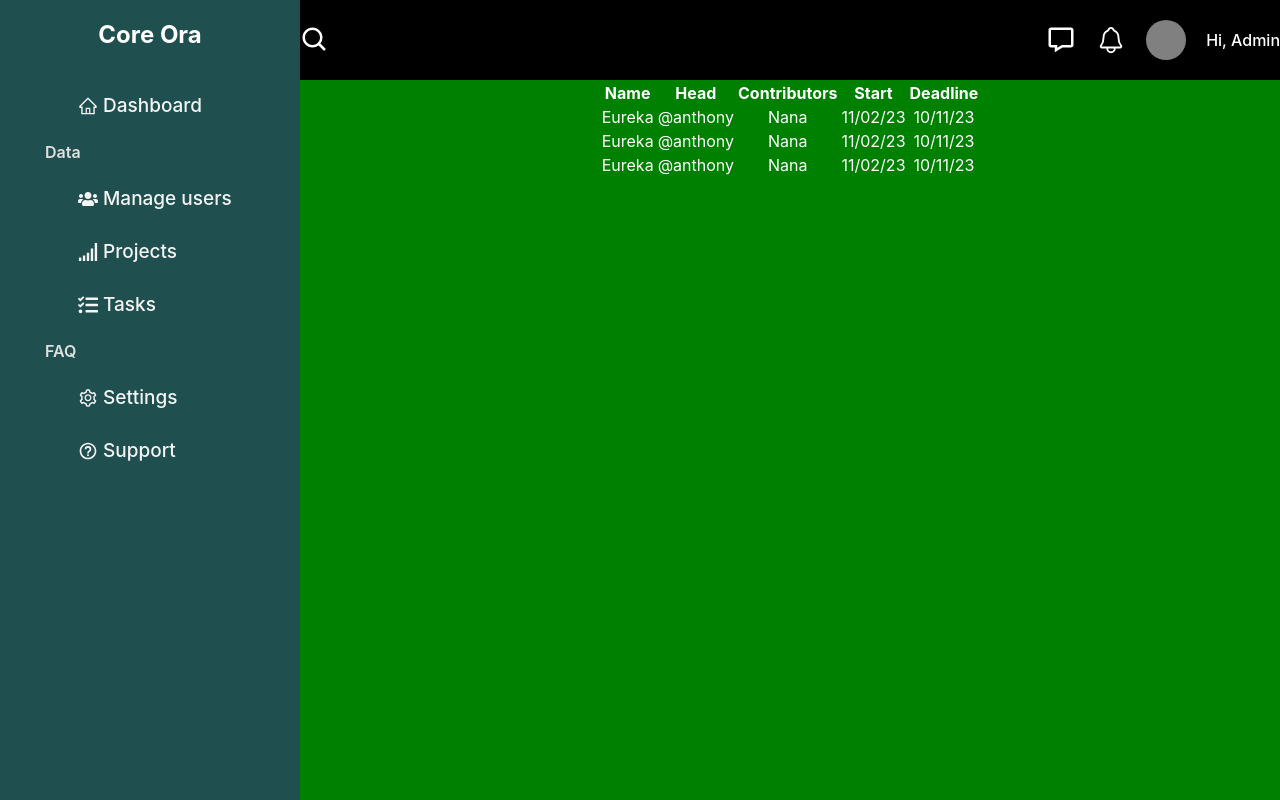
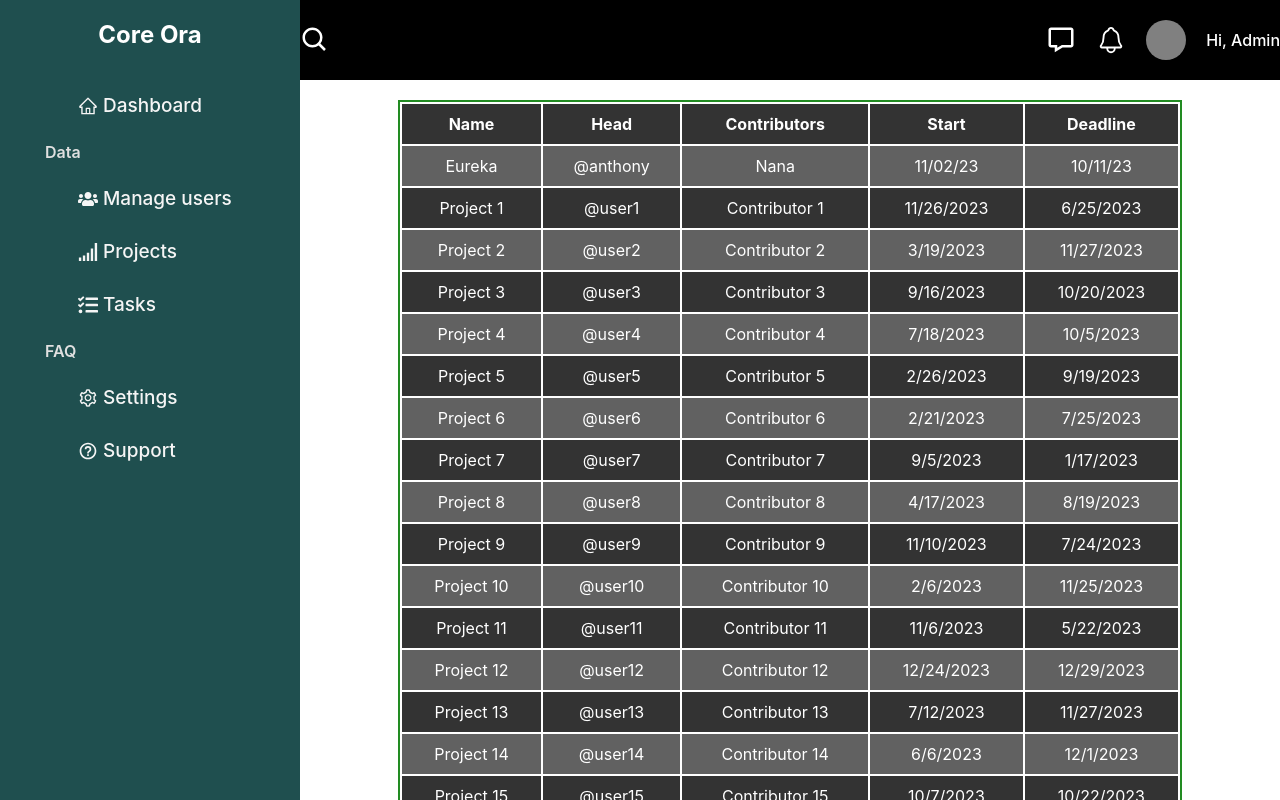
Before and after one commit to nkyeboahasuama/core-ora, a React (Create React App) app: page /projects in a window 1280 px wide. Built offline with nearby package versions, Linux system fonts and the light colour scheme.

Commit message:
Added project table

```diff
--- a/src/ui/Home.styled.ts
+++ b/src/ui/Home.styled.ts
@@ -4,6 +4,6 @@ export const HomeStyled = styled.div`
   display: flex;
   height: 100%;
   width: 100%;
-  background-color: aliceblue;
+  /* background-color: aliceblue; */
   color: red;
 `;
--- a/src/ui/pages/Projects/Projects.styles.ts
+++ b/src/ui/pages/Projects/Projects.styles.ts
@@ -4,7 +4,7 @@ import { BodyContainer } from "../../shared-components/atoms/container/Container
 export const ProjectContainer = styled(BodyContainer)`
   flex-direction: column;
   justify-content: start;
-  background-color: green;
+  /* background-color: green; */
   height: calc(100vh - 80px);
   width: calc(100vw - 300px);
   overflow-y: auto;
--- a/src/ui/pages/Projects/Projects.tsx
+++ b/src/ui/pages/Projects/Projects.tsx
@@ -1,43 +1,50 @@
 import React from "react";
 import { BodyContainer } from "../../shared-components/atoms/container/Container.styled";
 import { ProjectContainer } from "./Projects.styles";
+import tableData from "../../utils/randomProjects";
+
+const cellPadding = "10px";
+
+const cellStyle = {
+  padding: cellPadding,
+  color: "white",
+};
 
 const Projects = () => {
   return (
     <ProjectContainer>
-      <BodyContainer>
-        <table>
-          <thead style={{ fontWeight: 700 }}>
+      <BodyContainer width="100%" padding="20px 0">
+        <table
+          style={{
+            border: "2px solid forestgreen",
+            width: "80%",
+            color: "white",
+          }}
+        >
+          <thead style={{ fontWeight: 700, background: "#333" }}>
             <tr>
-              <td>Name</td>
-              <td>Head</td>
-              <td>Contributors</td>
-              <td>Start</td>
-              <td>Deadline</td>
+              <th style={cellStyle}>Name</th>
+              <th style={cellStyle}>Head</th>
+              <th style={cellStyle}>Contributors</th>
+              <th style={cellStyle}>Start</th>
+              <th style={cellStyle}>Deadline</th>
             </tr>
           </thead>
           <tbody>
-            <tr>
-              <td>Eureka</td>
-              <td>@anthony</td>
-              <td>Nana</td>
-              <td>11/02/23</td>
-              <td>10/11/23</td>
-            </tr>
-            <tr>
-              <td>Eureka</td>
-              <td>@anthony</td>
-              <td>Nana</td>
-              <td>11/02/23</td>
-              <td>10/11/23</td>
-            </tr>
-            <tr>
-              <td>Eureka</td>
-              <td>@anthony</td>
-              <td>Nana</td>
-              <td>11/02/23</td>
-              <td>10/11/23</td>
-            </tr>
+            {tableData.map((data, index) => (
+              <tr
+                key={data.Name}
+                style={{
+                  background: index % 2 === 0 ? "#616161" : "#333",
+                }}
+              >
+                <td style={cellStyle}>{data.Name} </td>
+                <td style={cellStyle}>{data.Head} </td>
+                <td style={cellStyle}>{data.Contributors} </td>
+                <td style={cellStyle}>{data.Start} </td>
+                <td style={cellStyle}>{data.Deadline} </td>
+              </tr>
+            ))}
           </tbody>
         </table>
       </BodyContainer>
--- /dev/null
+++ b/src/ui/utils/randomProjects.ts
@@ -0,0 +1,39 @@
+function generateRandomDate() {
+  const start = new Date(2023, 0, 1); // January 1, 2023
+  const end = new Date(2023, 11, 31); // December 31, 2023
+  const randomDate = new Date(
+    start.getTime() + Math.random() * (end.getTime() - start.getTime())
+  );
+  return `${
+    randomDate.getMonth() + 1
+  }/${randomDate.getDate()}/${randomDate.getFullYear()}`;
+}
+
+const tableData = [
+  {
+    Name: "Eureka",
+    Head: "@anthony",
+    Contributors: "Nana",
+    Start: "11/02/23",
+    Deadline: "10/11/23",
+  },
+];
+
+// Generate 20 more objects with random data
+for (let i = 0; i < 20; i++) {
+  const randomName = `Project ${i + 1}`;
+  const randomHead = `@user${i + 1}`;
+  const randomContributor = `Contributor ${i + 1}`;
+  const randomStartDate = generateRandomDate();
+  const randomDeadline = generateRandomDate();
+
+  tableData.push({
+    Name: randomName,
+    Head: randomHead,
+    Contributors: randomContributor,
+    Start: randomStartDate,
+    Deadline: randomDeadline,
+  });
+}
+
+export default tableData;
```
